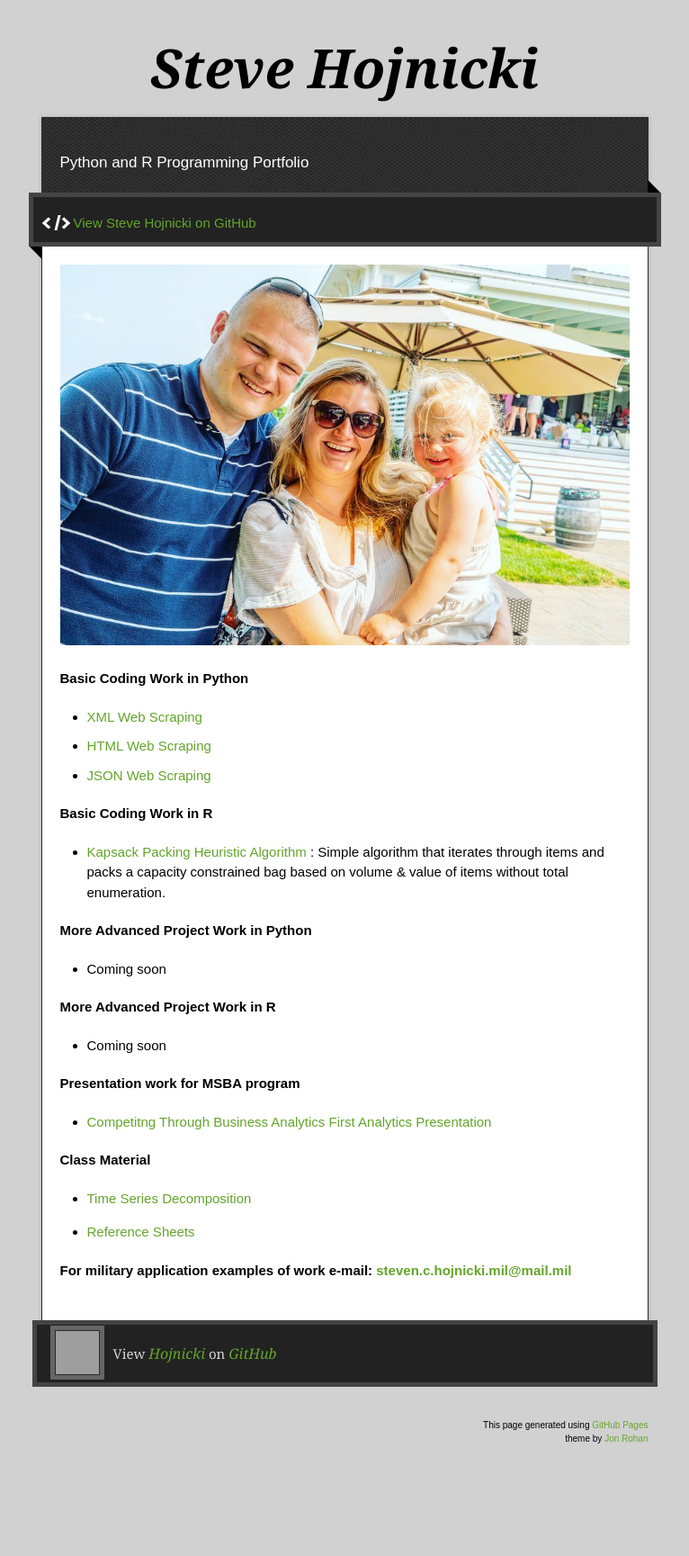
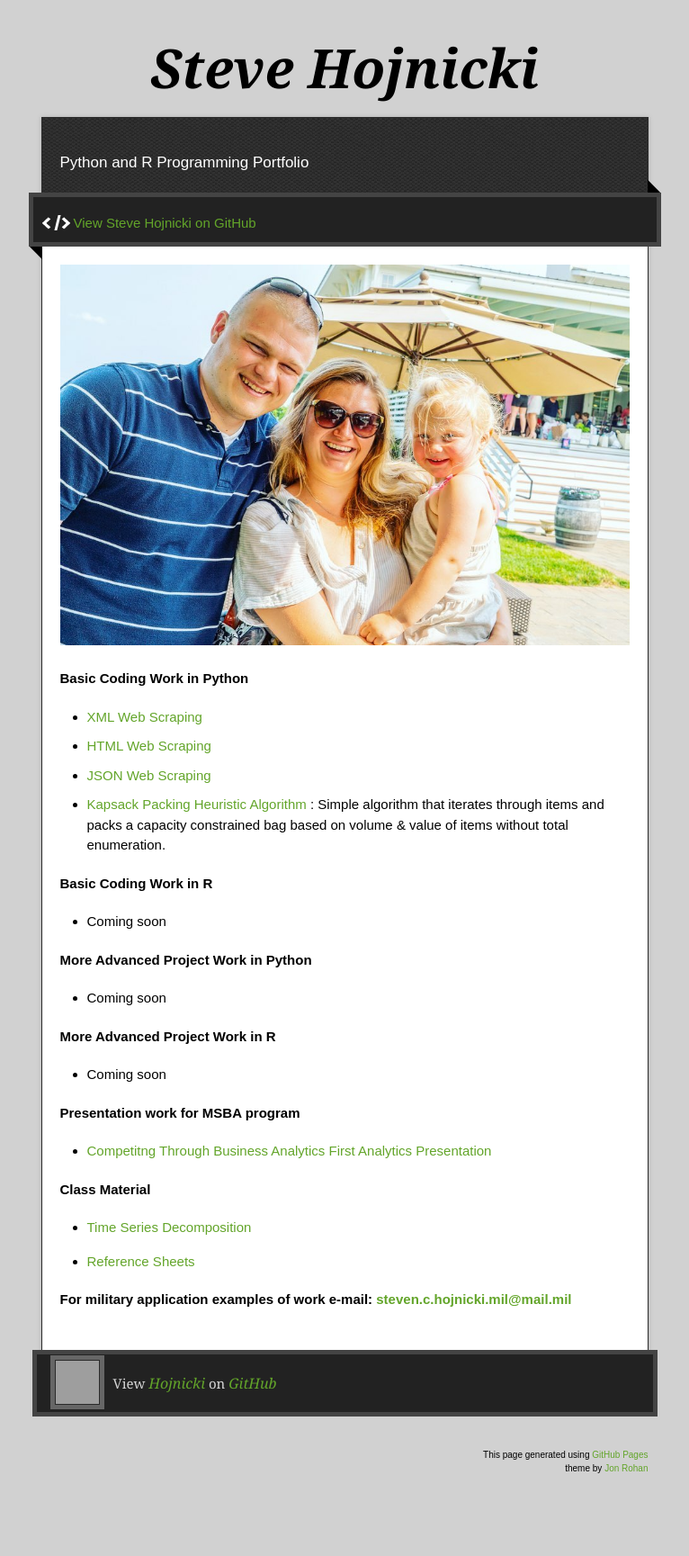
Before and after one commit to Hojnicki/hojnicki.github.io, a Jekyll site: the page built from index.md, in a window 1280 px wide. Shown: the whole page at 90% size, without its empty margins (257-1023 px from the left). Built offline with Jekyll 4.4.1, drawn with Linux system fonts in a browser that asks for light colours; our own code applies the rules of GitHub Pages for plain Markdown files; before the commit the page ends 1696 px from its top, so only the background shows below that; grey boxes are pictures that could not be loaded.

Commit message:
Update index.md

```diff
--- a/index.md
+++ b/index.md
@@ -9,9 +9,10 @@ description: Professional Portfolio: Python and R
 - [XML Web Scraping](https://github.com/Hojnicki/basiccoding/blob/master/xml_scrape.py)
 - [HTML Web Scraping](https://github.com/Hojnicki/basiccoding/blob/master/html_scrape.py)
 - [JSON Web Scraping](https://github.com/Hojnicki/basiccoding/blob/master/json_scrape.py)
+- [Kapsack Packing Heuristic Algorithm](https://github.com/Hojnicki/basiccoding/blob/master/knapsack.py) : Simple algorithm that iterates through items and packs a capacity constrained bag based on volume & value of items without total enumeration.
 
 <b> Basic Coding Work in R </b>
-- [Kapsack Packing Heuristic Algorithm](https://github.com/Hojnicki/basiccoding/blob/master/knapsack.py) : Simple algorithm that iterates through items and packs a capacity constrained bag based on volume & value of items without total enumeration.
+- Coming soon
 
 <b> More Advanced Project Work in Python </b>
 - Coming soon
```
